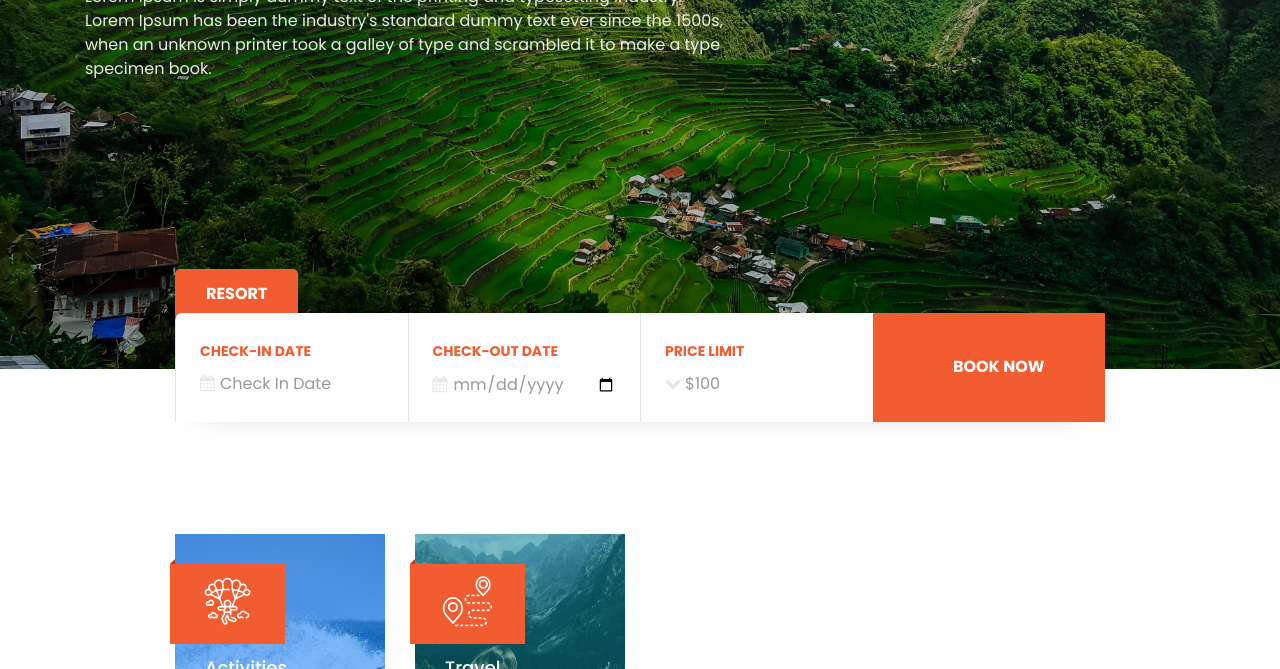
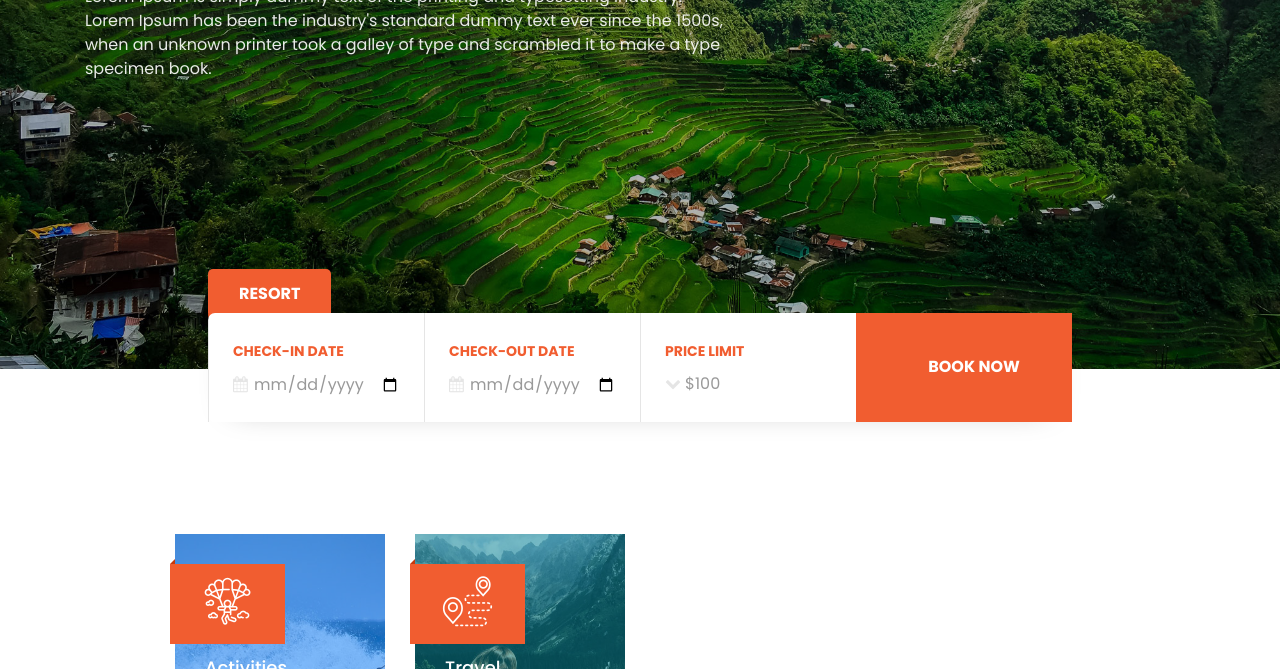
Before and after one commit to ANONYMOUS672/testdemo, a plain HTML site: page index.html in a window 1280 px wide. Shown: the part 431-1100 px from the top of the page. Drawn offline with Linux system fonts and the light colour scheme; some packages are replaced by stand-ins of ours; no server answers; files whose address does not match are found by name; a web font is replaced by a local one.

Commit message:
Update index.html

```diff
--- a/index.html
+++ b/index.html
@@ -88,7 +88,7 @@
 														<label for="#">Check-in date</label>
 														<div class="form-field">
 															<div class="icon"><span class="fa fa-calendar"></span></div>
-															<input type="text" class="form-control checkin_date" placeholder="Check In Date">
+															<input type="date" class="form-control checkin_date" placeholder="Check In Date">
 														</div>
 													</div>
 												</div>
```
